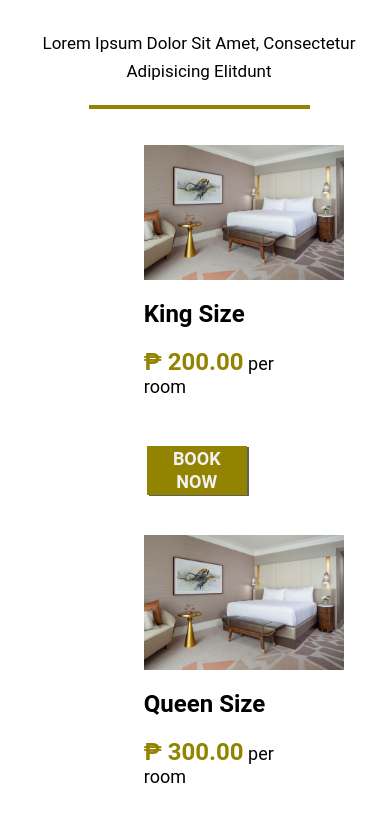
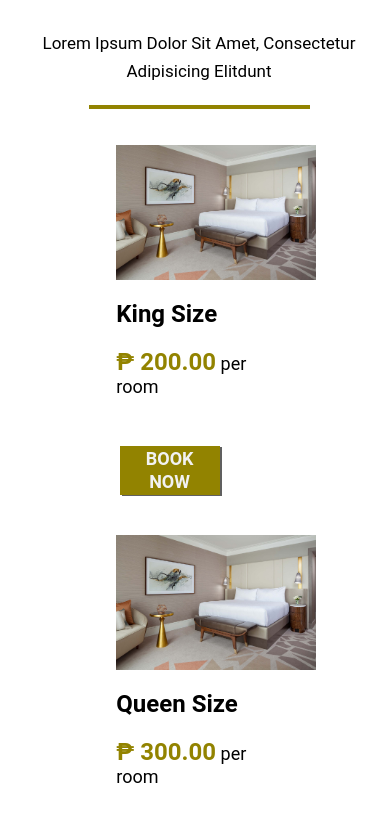
Before and after one commit to jayekzdi/hotel-room-xd, an Angular app: page / in a window 390 px wide. Shown: the part 873-1703 px from the top of the page. Built offline with nearby package versions, Linux system fonts and the light colour scheme.

Commit message:
Updated CSS 08/29/19

```diff
--- a/src/app/prices/prices.component.css
+++ b/src/app/prices/prices.component.css
@@ -179,8 +179,9 @@ color: #f2f2f2;
     .pr-grid img{
         width: 200px;
     }
-    .price-details{
-        display: inline-block;
+    .price-container{
+        position: absolute;
+    left: -10%;
     }
 }
 
@@ -195,7 +196,9 @@ color: #f2f2f2;
     width: 200px;
 }
 .price-container{
-    margin:auto;
+    margin: auto;
+    position: absolute;
+    left: 10%;
 }
 .pr-grid{
     margin: 0;
@@ -213,7 +216,9 @@ color: #f2f2f2;
             width: 200px;
         }
         .price-container{
-            margin:auto;
+            margin: auto;
+            position: absolute;
+            left: 5%;
         }
         .pr-grid{
             margin: 0;
```
